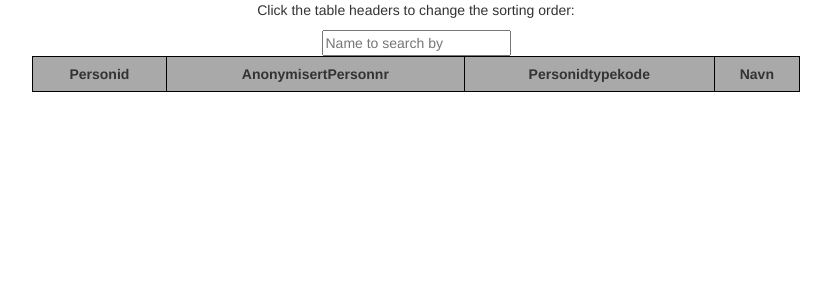
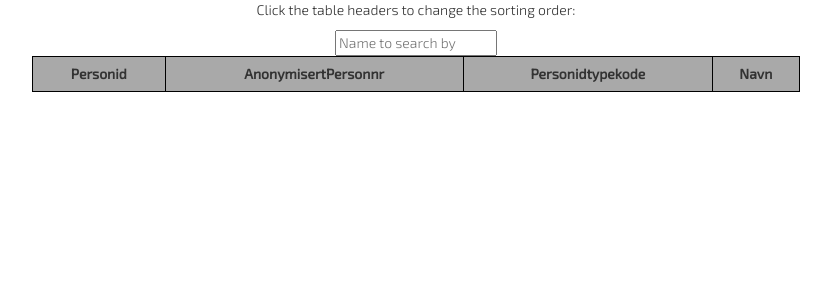
Before and after one commit to aydex/bachelorNTNU, a PHP site: page /testing/index.html in a window 1280 px wide. Shown: the top 300 px of the page, without its empty margins (224-1055 px from the left). Run offline with PHP 8.4, Linux system fonts and the light colour scheme; lists and menus that the app fills with data are empty; some libraries are stand-ins or nearby versions.

Commit message:
Added fonts
* Added fonts file
* Started using the same font as on data.kommunal-rapport.no

```diff
--- a/css/main.css
+++ b/css/main.css
@@ -1,11 +1,18 @@
 /****Header*****/
+@import url(https://fonts.googleapis.com/css?family=Exo+2:300,400);
 
 html{
 	text-align: center;
-	font-family: "AmplitudeWide Book",Arial,serif;
+
+}
+
+body{
+	font-family: 'Exo 2', sans-serif;
+	font-weight:200;
 }
 
 header{
+	font-weight: 400;
 	height: 70px;
 	background-color: #003762;
 	max-width: 1180px;
```
Also changed, not shown: css/font/AmplitudeWide-Bold.otf (added), css/font/AmplitudeWide-Book.otf (added), css/font/AmplitudeWide-Light.otf (added), css/font/AmplitudeWide-Medium.otf (added), css/font/AmplitudeWide-Regular.otf (added), css/font/Georgia.ttf (added), css/font/HelveticaNeueLTPro-Bd.otf (added), css/font/HelveticaNeueLTPro-Roman.otf (added), css/font/MinionPro-Regular.otf (added), css/font/Publico Banner-Roman.otf (added), css/font/PublicoBanner-Black.otf (added), 1 other file.
